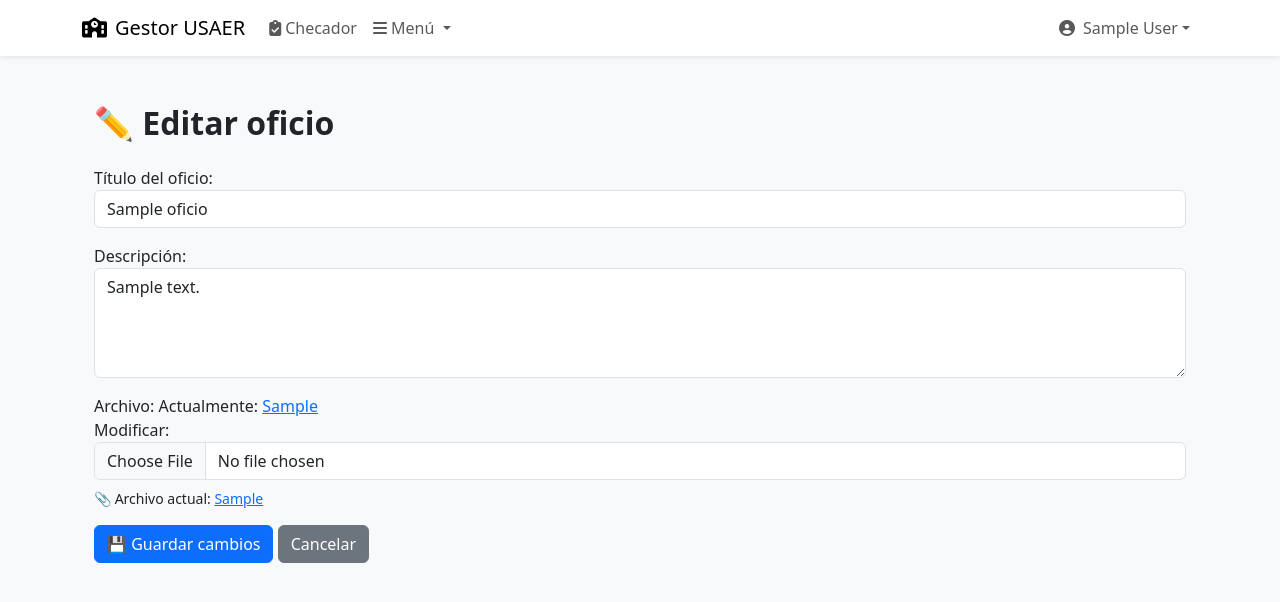
After one commit to Flaxx99/usaer7607, a Django app: page /oficios/1/editar/ in a window 1280 px wide. The commit adds this page. Shown: the top 602 px of the page. Run offline with Django 5.2, Linux system fonts and the light colour scheme; a user stored in the database is signed in; tables that the repository leaves empty hold one stand-in row (values such as "Sample post"); some libraries are stand-ins or nearby versions.

Commit message:
correccion en modulo oficios para sustituir y editar archivos de sistema, funcionando

```diff
--- a/usaer_system/oficios/models.py
+++ b/usaer_system/oficios/models.py
@@ -1,12 +1,9 @@
 import os
 from django.db import models
 from django.conf import settings
-from django.utils.timezone import now
 
 def ruta_archivo_oficio(instance, filename):
-    ext = filename.split('.')[-1]
-    filename = f"{now().strftime('%Y%m%d%H%M%S')}_{instance.titulo[:50].replace(' ', '_')}.{ext}"
-    return os.path.join("oficios", now().strftime("%Y/%m"), filename)
+    return f'oficios/{filename}'
 
 class Oficio(models.Model):
     titulo = models.CharField("Título del oficio", max_length=255)
@@ -22,3 +19,8 @@ class Oficio(models.Model):
 
     def __str__(self):
         return self.titulo
+
+    def delete(self, *args, **kwargs):
+        if self.archivo and self.archivo.storage.exists(self.archivo.name):
+            self.archivo.delete(save=False)
+        super().delete(*args, **kwargs)
--- a/usaer_system/oficios/urls.py
+++ b/usaer_system/oficios/urls.py
@@ -8,5 +8,5 @@ urlpatterns = [
     path('', views.lista_oficios, name='lista_oficios'),
     path('subir/', views.subir_oficio, name='subir_oficio'),
     path('eliminar/<int:pk>/', views.eliminar_oficio, name='eliminar_oficio'),
-
+    path('<int:pk>/editar/', views.editar_oficio, name='editar_oficio'),
 ]
--- a/usaer_system/oficios/views.py
+++ b/usaer_system/oficios/views.py
@@ -1,3 +1,4 @@
+import os
 from django.shortcuts import render, redirect, get_object_or_404
 from django.contrib.auth.decorators import login_required
 from django.views.decorators.http import require_http_methods
@@ -24,11 +25,29 @@ def subir_oficio(request):
 
 @login_required
 @require_http_methods(["GET", "POST"])
+def editar_oficio(request, pk):
+    oficio = get_object_or_404(Oficio, pk=pk)
+    archivo_anterior = oficio.archivo.name if oficio.archivo else None
+
+    if request.method == 'POST':
+        form = OficioForm(request.POST, request.FILES, instance=oficio)
+        if form.is_valid():
+            # Verificamos si se cargó un nuevo archivo
+            nuevo_archivo = request.FILES.get('archivo')
+            if nuevo_archivo and archivo_anterior:
+                if oficio.archivo.storage.exists(archivo_anterior):
+                    oficio.archivo.storage.delete(archivo_anterior)
+            form.save()
+            return redirect('oficios:lista_oficios')
+    else:
+        form = OficioForm(instance=oficio)
+    return render(request, 'oficios/editar.html', {'form': form, 'oficio': oficio})
+
+@login_required
+@require_http_methods(["GET", "POST"])
 def eliminar_oficio(request, pk):
     oficio = get_object_or_404(Oficio, pk=pk)
     if request.method == 'POST':
-        if oficio.archivo and oficio.archivo.storage.exists(oficio.archivo.name):
-            oficio.archivo.delete()
         oficio.delete()
         return redirect('oficios:lista_oficios')
     return render(request, 'oficios/confirmar_eliminacion.html', {'oficio': oficio})
--- /dev/null
+++ b/usaer_system/templates/oficios/editar.html
@@ -0,0 +1,30 @@
+{% extends 'base.html' %}
+{% load static %}
+
+{% block content %}
+<div class="container mt-4">
+  <h2 class="fw-bold">✏️ Editar oficio</h2>
+
+  <form method="post" enctype="multipart/form-data" class="mt-4">
+    {% csrf_token %}
+    <div class="mb-3">
+      {{ form.titulo.label_tag }} {{ form.titulo }}
+    </div>
+    <div class="mb-3">
+      {{ form.descripcion.label_tag }} {{ form.descripcion }}
+    </div>
+    <div class="mb-3">
+      {{ form.archivo.label_tag }} {{ form.archivo }}
+      {% if oficio.archivo %}
+        <p class="mt-2 small">📎 Archivo actual:
+          <a href="{{ oficio.archivo.url }}" target="_blank">
+            {{ oficio.archivo.name|cut:"oficios/" }}
+          </a>
+        </p>
+      {% endif %}
+    </div>
+    <button type="submit" class="btn btn-primary">💾 Guardar cambios</button>
+    <a href="{% url 'oficios:lista_oficios' %}" class="btn btn-secondary">Cancelar</a>
+  </form>
+</div>
+{% endblock %}
--- a/usaer_system/templates/oficios/lista.html
+++ b/usaer_system/templates/oficios/lista.html
@@ -34,6 +34,9 @@
             <form action="{% url 'oficios:eliminar_oficio' oficio.pk %}" method="post" class="d-inline">
               {% csrf_token %}
               <button type="submit" class="btn btn-outline-danger btn-sm mt-2">🗑️ Eliminar</button>
+              <a href="{% url 'oficios:editar_oficio' oficio.pk %}" class="btn btn-outline-warning btn-sm mt-2">
+                ✏️ Editar
+              </a>
             </form>
             {% endif %}
           </div>
```
